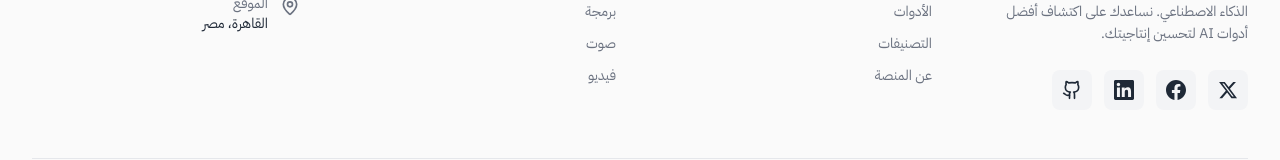
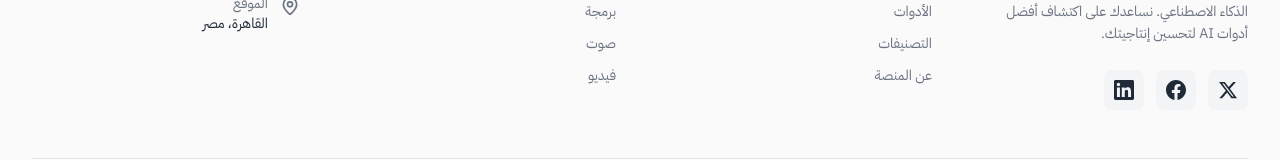
Before and after one commit to MahmoudMody96/ai-platform, a Next.js app: page / in a window 1280 px wide. Shown: the part 5697-5857 px from the top of the page. Built offline with nearby package versions, Linux system fonts and the light colour scheme; no server answers.

Commit message:
fix: remove non-existent Github icon import

```diff
--- a/src/app/page.tsx
+++ b/src/app/page.tsx
@@ -40,7 +40,6 @@ import {
   Mic,
   Video,
   Globe,
-  Github,
 } from 'lucide-react';
 import { ThemeToggle } from '@/contexts/ThemeContext';
 import { NewsletterForm } from '@/components/newsletter/NewsletterForm';
@@ -774,9 +773,6 @@ export default function HomePage() {
                 <a href="#" className="w-10 h-10 rounded-lg bg-muted flex items-center justify-center hover:bg-primary hover:text-white transition-colors">
                   <svg className="w-5 h-5" viewBox="0 0 24 24" fill="currentColor"><path d="M20.447 20.452h-3.554v-5.569c0-1.328-.027-3.037-1.852-3.037-1.853 0-2.136 1.445-2.136 2.939v5.667H9.351V9h3.414v1.561h.046c.477-.9 1.637-1.85 3.37-1.85 3.601 0 4.267 2.37 4.267 5.455v6.286zM5.337 7.433c-1.144 0-2.063-.926-2.063-2.065 0-1.138.92-2.063 2.063-2.063 1.14 0 2.064.925 2.064 2.063 0 1.139-.925 2.065-2.064 2.065zm1.782 13.019H3.555V9h3.564v11.452zM22.225 0H1.771C.792 0 0 .774 0 1.729v20.542C0 23.227.792 24 1.771 24h20.451C23.2 24 24 23.227 24 22.271V1.729C24 .774 23.2 0 22.222 0h.003z"/></svg>
                 </a>
-                <a href="#" className="w-10 h-10 rounded-lg bg-muted flex items-center justify-center hover:bg-primary hover:text-white transition-colors">
-                  <Github className="w-5 h-5" />
-                </a>
               </div>
             </div>
 
```
